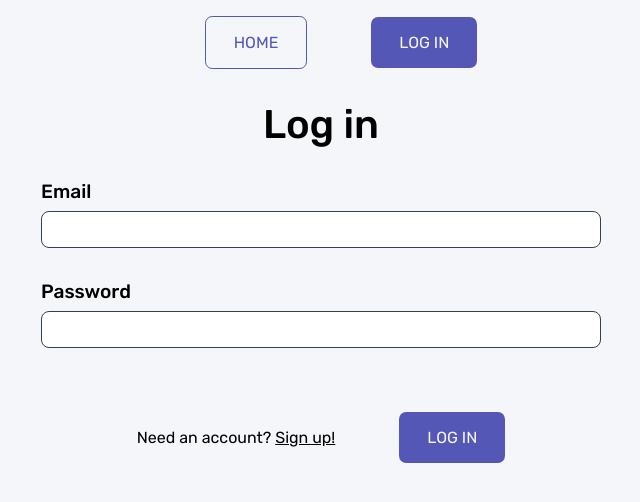
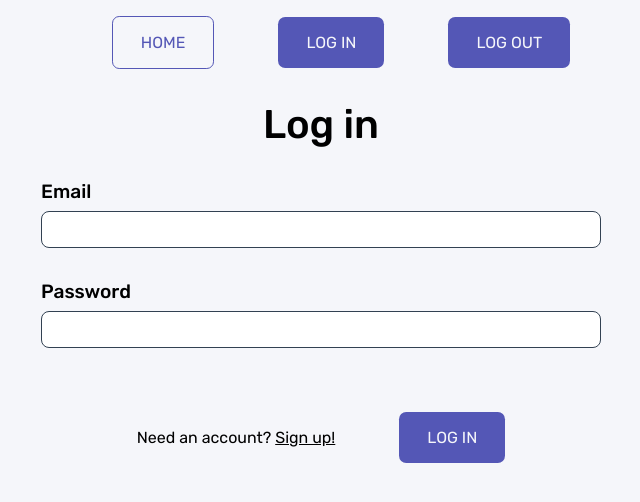
Before and after one commit to SpectreAscended/interactive-comment-section, a React (Vite) app: page /login in a window 1280 px wide. Shown: the top 502 px of the page, without its empty margins (319-959 px from the left). Built offline with nearby package versions, Linux system fonts and the light colour scheme; no server answers.

Commit message:
Added temporary signout button to header

```diff
--- a/src/components/Header.tsx
+++ b/src/components/Header.tsx
@@ -1,5 +1,7 @@
 import { NavLink } from 'react-router-dom';
 import Button from './UI/Button';
+import { signOut } from 'firebase/auth';
+import { auth } from '../firebase';
 import './header.scss';
 
 const Header: React.FC = () => {
@@ -9,15 +11,22 @@ const Header: React.FC = () => {
         <ul>
           <li>
             <NavLink to="/">
-              <Button onClick={() => {}} variant="secondary">
-                Home
-              </Button>
+              <Button variant="secondary">Home</Button>
             </NavLink>
           </li>
           <li>
             <NavLink to="login" className="header__list--item">
-              <Button onClick={() => {}}>Log in</Button>
+              <Button>Log in</Button>
             </NavLink>
+          </li>
+          <li>
+            <Button
+              onClick={() => {
+                signOut(auth);
+              }}
+            >
+              Log out
+            </Button>
           </li>
         </ul>
       </nav>
--- a/src/components/LoginForm.tsx
+++ b/src/components/LoginForm.tsx
@@ -5,7 +5,9 @@ import useValidation, {
   emailValidation,
   passwordValidation,
 } from '../hooks/useValidation';
+import { signInWithEmailAndPassword, onAuthStateChanged } from 'firebase/auth';
 import './authForm.scss';
+import { auth } from '../firebase';
 
 const LoginForm: React.FC = () => {
   const [error, setError] = useState<string | null>(null);
@@ -25,6 +27,7 @@ const LoginForm: React.FC = () => {
     isValid: passwordIsValid,
   } = useValidation(passwordValidation);
   // BUG Do you really need validation for the login form? Probably not.
+
   const loginHandler = async (e: React.FormEvent) => {
     e.preventDefault();
 
@@ -32,6 +35,12 @@ const LoginForm: React.FC = () => {
     if (!formIsValid) return;
 
     try {
+      const currentUser = await signInWithEmailAndPassword(
+        auth,
+        emailInputValue,
+        passwordInputValue
+      );
+      console.log(currentUser);
     } catch (err) {}
   };
 
```
